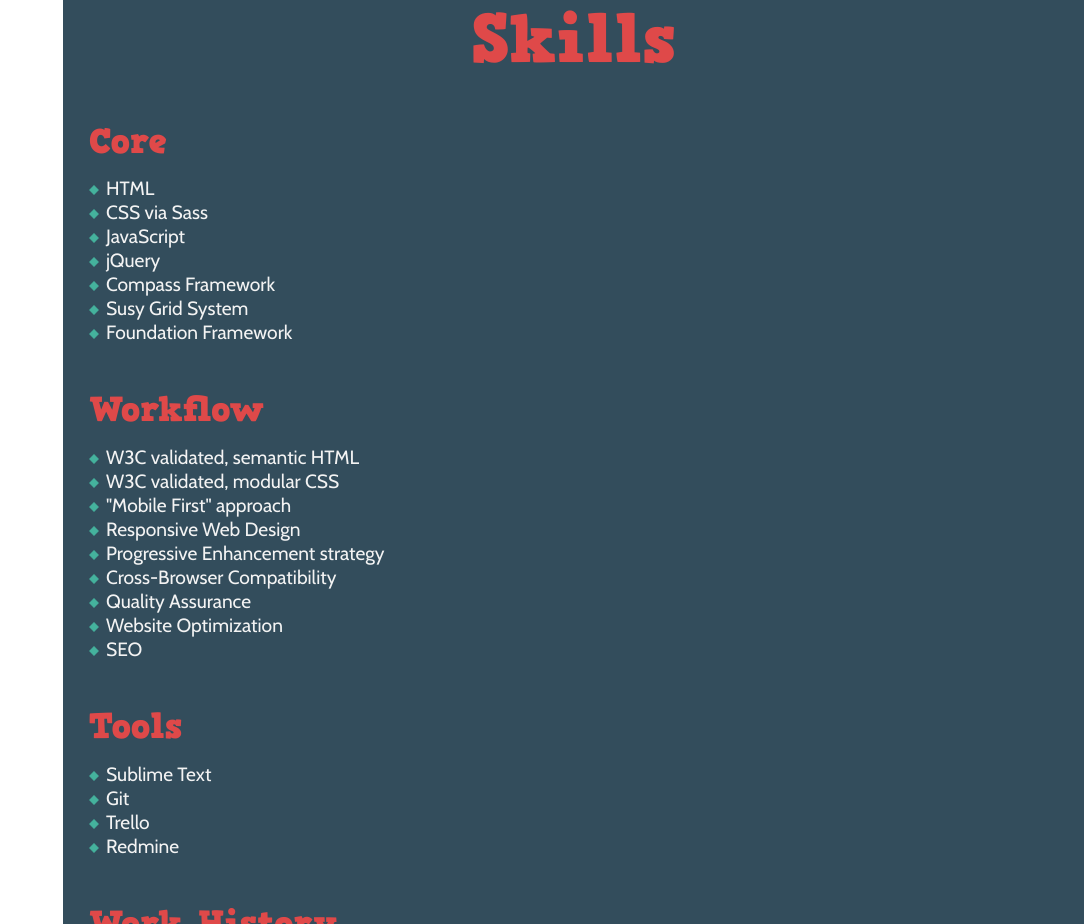
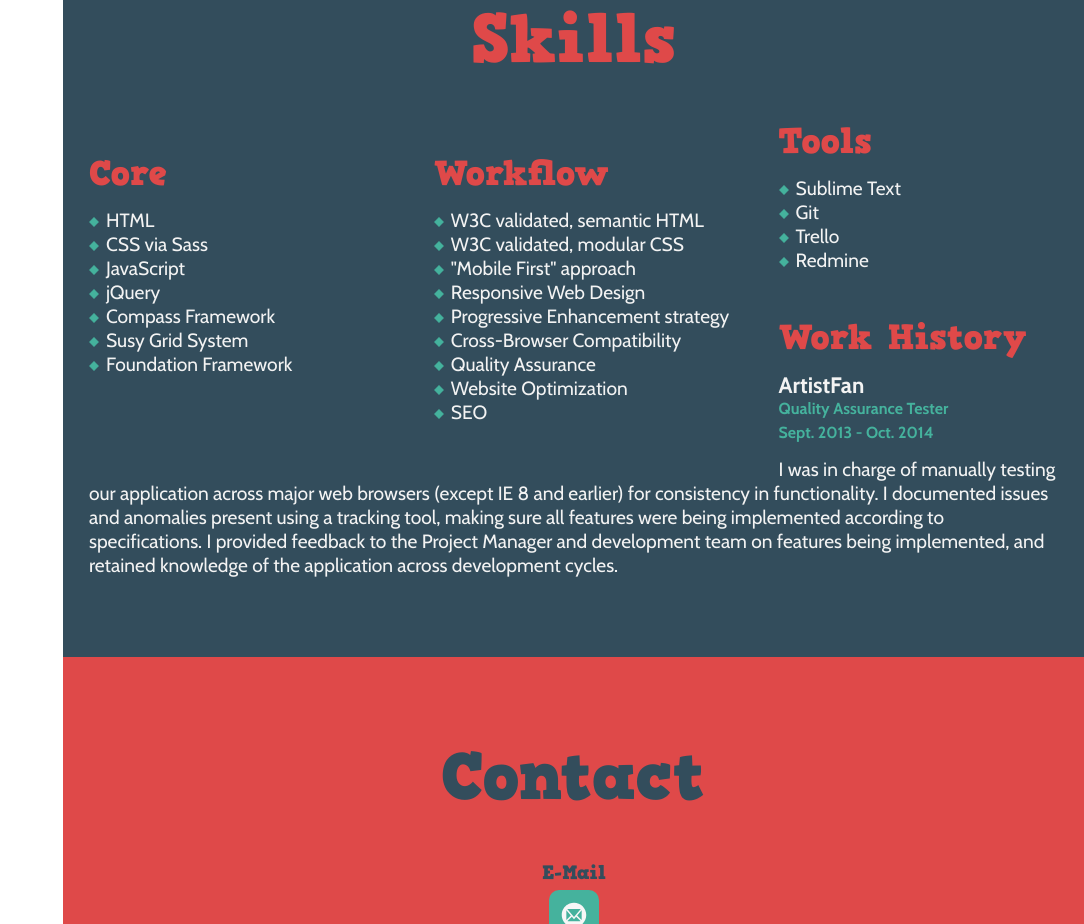
Before and after one commit to jpespinal/portfolio, a plain HTML site: page index.html in a window 1280 px wide. Shown: the part 1680-2604 px from the top of the page, without its empty margins (196-1280 px from the left). Drawn offline with nearby package versions, Linux system fonts and the light colour scheme.

Commit message:
Working with Skills section layout at 960px.

```diff
--- a/sass/_layout.scss
+++ b/sass/_layout.scss
@@ -236,4 +236,10 @@
         height: 100%;
         width: 100%;
     }
+
+    // Skills Section. //
+
+    .core, .workflow {
+        @include span(4 wide of 12);
+    }
 }
```
Also changed, not shown: sass/_global.scss (+7 -7 lines), stylesheets/style.css.
